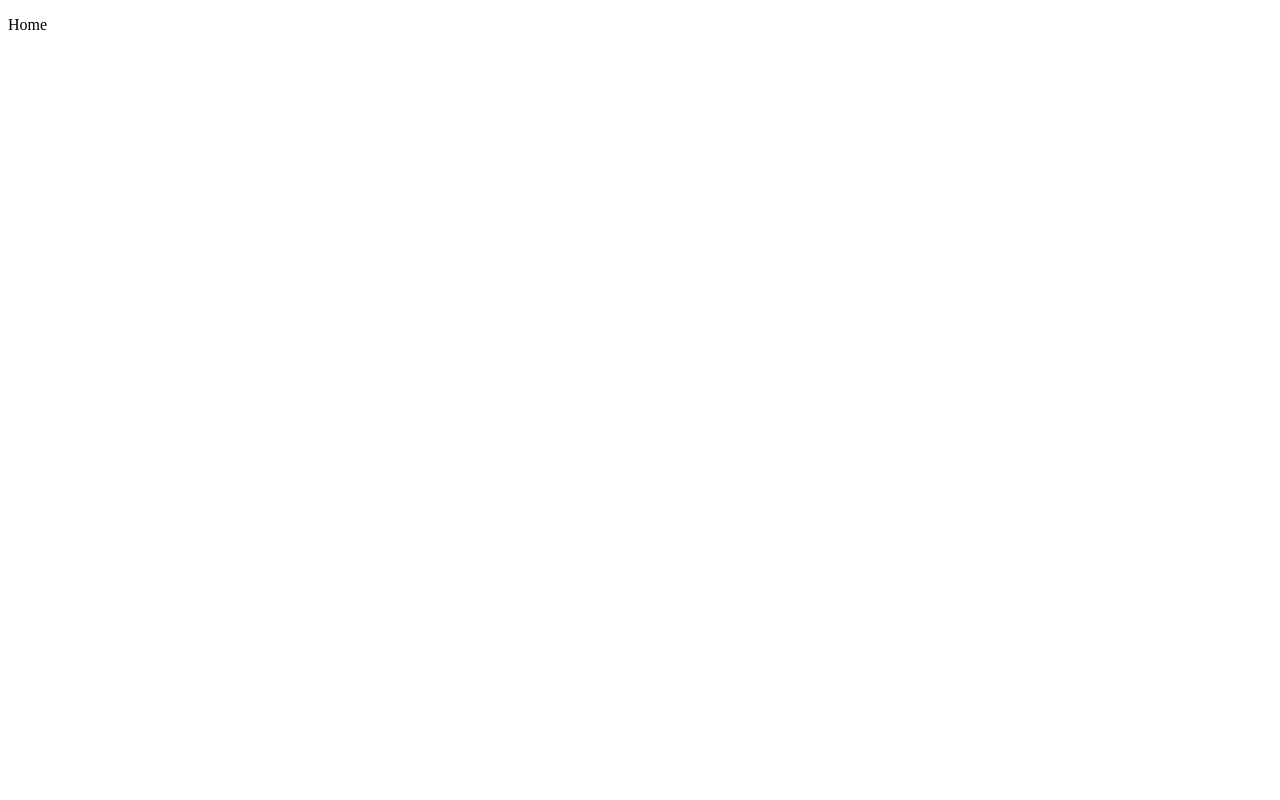
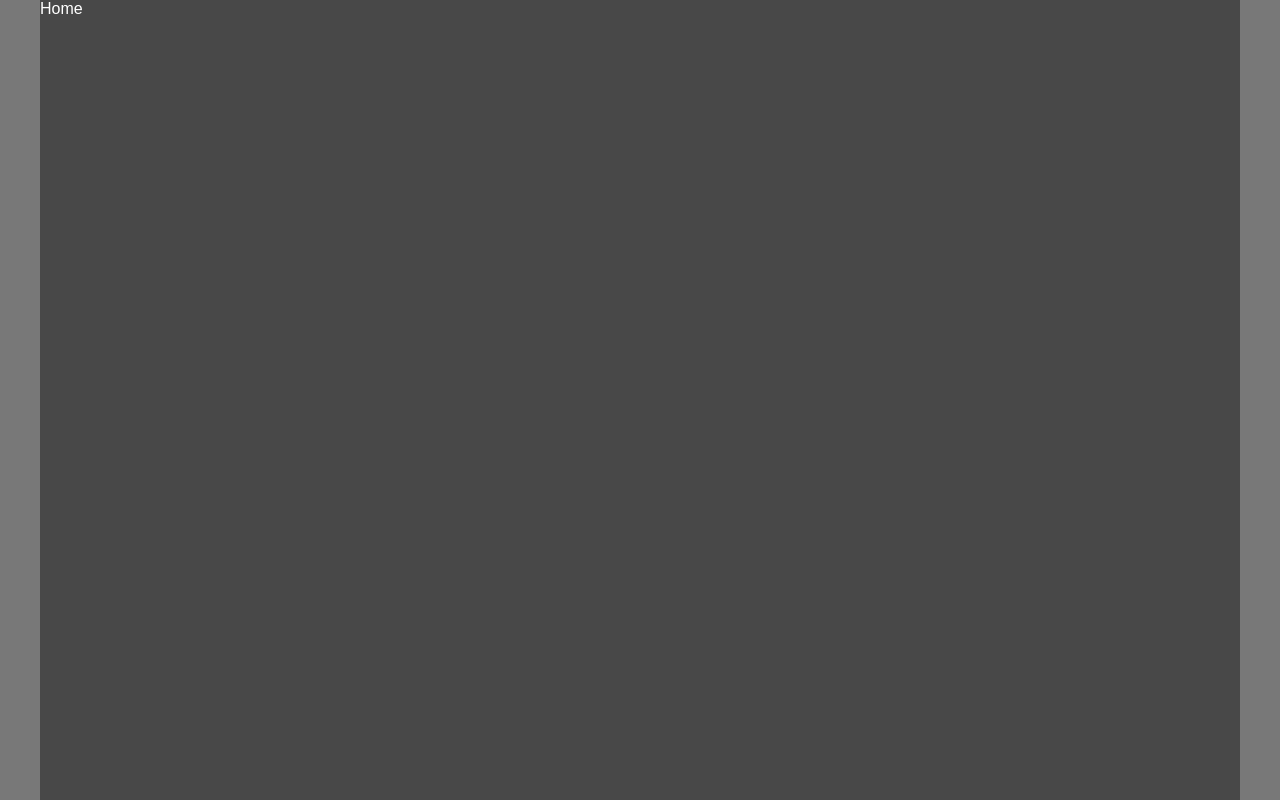
Before and after one commit to AdamKh/ChatApp_test_task, a React (Vite) app: page / in a window 1280 px wide. Built offline with nearby package versions, Linux system fonts and the light colour scheme.

Commit message:
feat: add layout and styles

```diff
--- a/src/app/App.tsx
+++ b/src/app/App.tsx
@@ -1,10 +1,14 @@
 import styles from './styles/App.module.scss'
 import Home from '../pages/home'
+import Layout from '../shared/ui/Layout/Layout'
 
 const App: React.FC = () => {
   return (
     <main className={styles.main}>
-      <Home />
+      <Layout>
+        <Home />
+        {/* Здесь можно добавить другие компоненты */}
+      </Layout>
     </main>
   )
 }
--- a/src/app/styles/App.module.scss
+++ b/src/app/styles/App.module.scss
@@ -0,0 +1,2 @@
+.main {
+}
--- a/src/app/styles/index.css
+++ b/src/app/styles/index.css
@@ -0,0 +1,40 @@
+html,
+body {
+  margin: 0;
+  padding: 0;
+  font-family: Arial, sans-serif;
+  background-color: #787878;
+  color: #fff;
+}
+
+a {
+  color: inherit;
+  text-decoration: none;
+  transition: color 0.2s ease;
+
+  &:hover {
+    color: #4a90e2;
+    cursor: pointer;
+  }
+
+  &:focus {
+    outline: 2px solid #4a90e2;
+    outline-offset: 2px;
+  }
+}
+
+ul {
+  list-style: none;
+  margin: 0;
+  padding: 0;
+}
+
+h1,
+h2,
+h3,
+h4,
+h5,
+h6,
+p {
+  margin: 0;
+}
--- /dev/null
+++ b/src/shared/ui/Layout/Layout.module.scss
@@ -0,0 +1,6 @@
+.layout {
+  background-color: #484848;
+  max-width: 1200px;
+  min-height: 100vh;
+  margin: 0 auto;
+}
--- /dev/null
+++ b/src/shared/ui/Layout/Layout.tsx
@@ -0,0 +1,12 @@
+import styles from './Layout.module.scss'
+import type { ReactNode } from 'react'
+
+interface LayoutProps {
+  children: ReactNode
+}
+
+const Layout = ({ children }: LayoutProps) => {
+  return <div className={styles.layout}>{children}</div>
+}
+
+export default Layout
```
